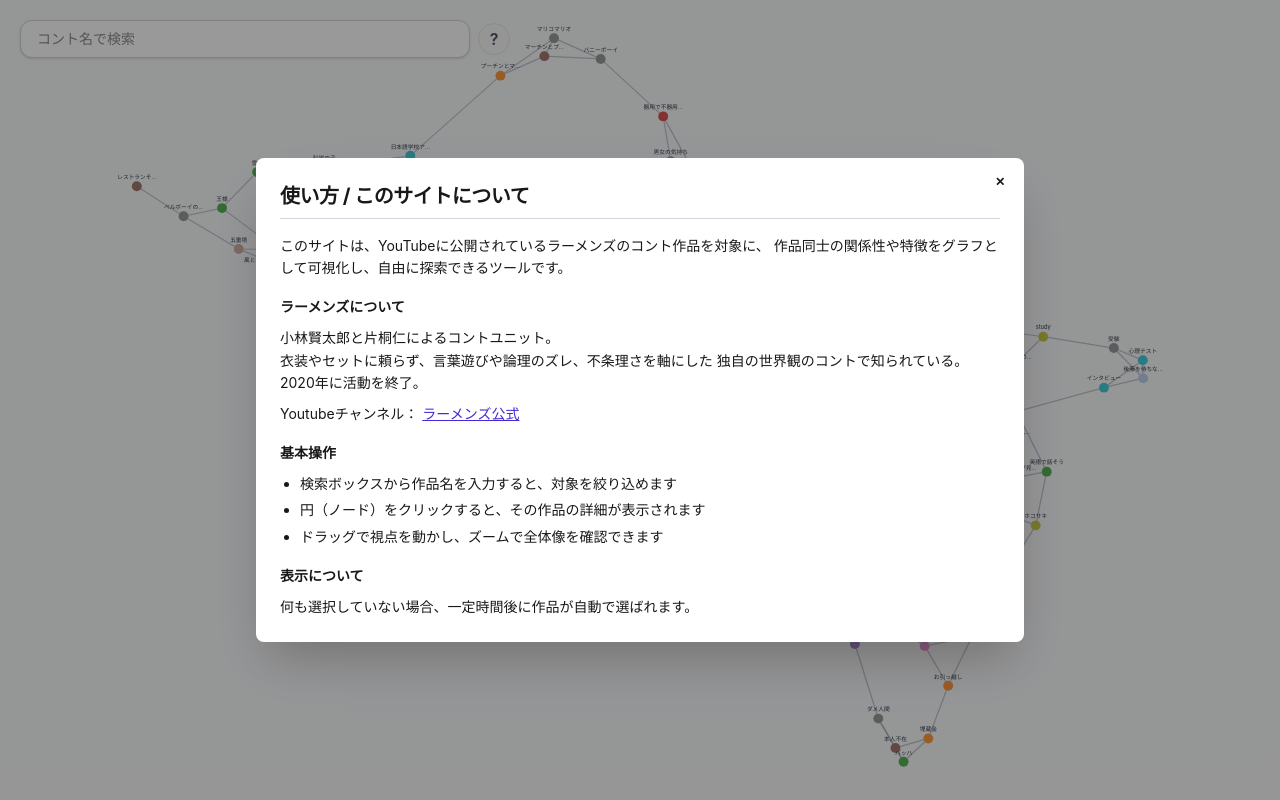
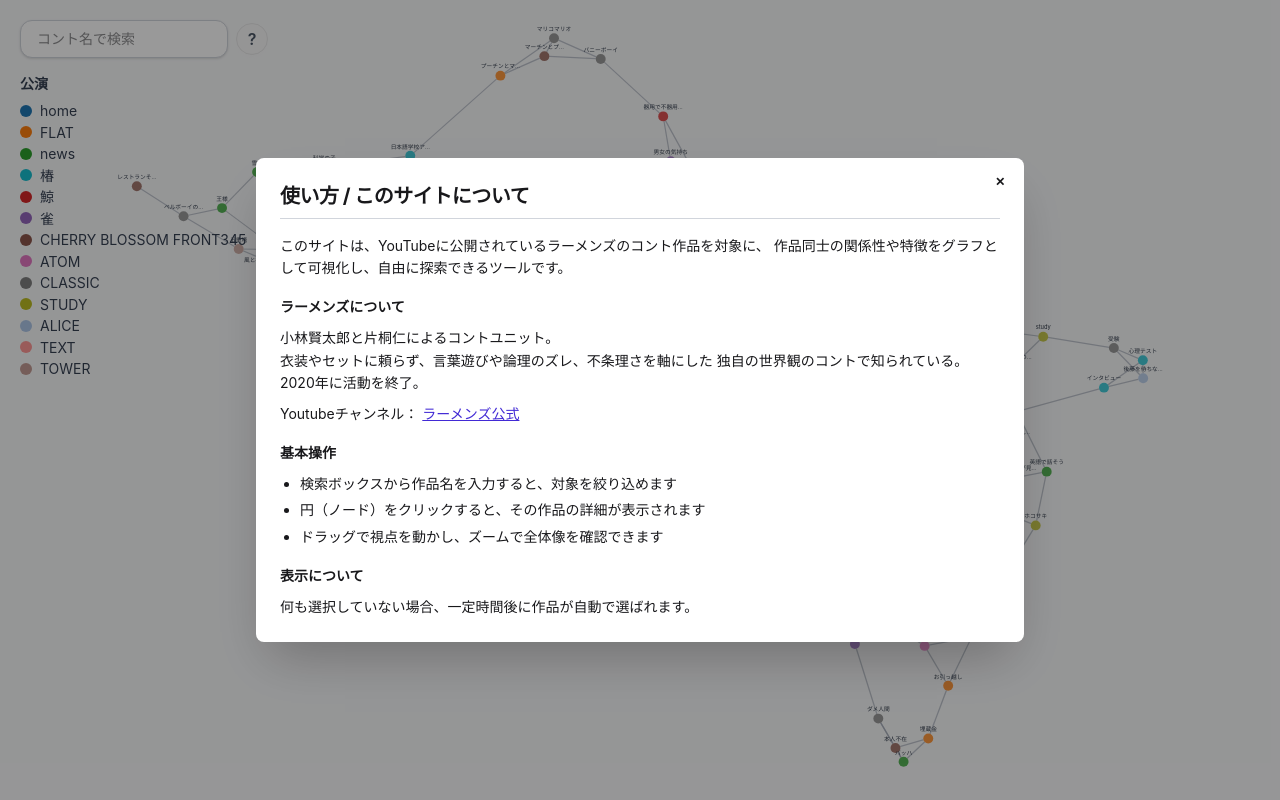
Before and after one commit to vdslab/theme2025-fruits, a React (Vite) app: page / in a window 1280 px wide. Built offline with nearby package versions, Linux system fonts and the light colour scheme.

Commit message:
選択した公演が強調されるように

```diff
--- a/src/components/Main.jsx
+++ b/src/components/Main.jsx
@@ -3,6 +3,7 @@
 import SearchBox from "./Controls/SearchBox";
 import HelpButton from "./Controls/HelpButton";
 import HelpModal from "./HelpModal";
+import Legend from "./charts/Legend";
 
 import { buildGraph } from "../lib/buildGraph";
 import { useEffect, useMemo, useState, useRef } from "react";
@@ -13,6 +14,7 @@
 
     const [contMetaData, setContMetaData] = useState([]);
     const [selectedContId, setSelectedContId] = useState(null);
+    const [highlightedPerformanceId, setHighlightedPerformanceId] = useState(null);
 
     const [performanceMetaData, setPerformanceMetaData] = useState([]);
 
@@ -53,8 +55,8 @@
                         props: r["小道具"] ?? "",
                         relatedPerformanceId: String(
                             r["関連性の強い公演(id)"] ??
-                                r["関連性の強い公演ID"] ??
-                                ""
+                            r["関連性の強い公演ID"] ??
+                            ""
                         ),
                         relatedPerformanceName: r["関連性の高い公演名"] ?? "",
                     }))
@@ -202,7 +204,8 @@
     return (
         <div className="relative h-full">
             <div className="pointer-events-none absolute left-0 z-40">
-                <div className="pointer-events-auto  px-5 py-5">
+                <div className="pointer-events-auto px-5 py-5 w-72 space-y-4">
+                    {/* 検索 + ヘルプ */}
                     <div className="flex items-center gap-2">
                         <SearchBox
                             contMetaData={contMetaData}
@@ -210,13 +213,33 @@
                         />
                         <HelpButton onOpen={() => setIsHelpOpen(true)} />
                     </div>
+
+                    {/* 凡例 */}
+                    <Legend
+                        performanceMetaData={performanceMetaData}
+                        highlightedPerformanceId={highlightedPerformanceId}
+                        onClickPerformance={(id) => {
+                            setHighlightedPerformanceId((prev) =>
+                                String(prev) === String(id) ? null : String(id)
+                            );
+                        }}
+                    />
+
                 </div>
             </div>
+
             <GraphLayer
                 nodes={graph?.nodes ?? null}
                 links={graph?.links ?? null}
+                highlightedPerformanceId={highlightedPerformanceId}
                 selectedContId={selectedContId}
                 onSelectContId={selectCont}
+                onClearHighlightedPerformance={() => {
+                    setHighlightedPerformanceId(null);
+                }}
+                onHighlightPerformance={(performanceId) => {
+                    setHighlightedPerformanceId(String(performanceId));
+                }}
             />
             <DetailContent
                 cont={selectedCont}
--- a/src/components/charts/Layer.jsx
+++ b/src/components/charts/Layer.jsx
@@ -12,7 +12,15 @@
         : text;
 }
 
-export default function GraphLayer({ nodes, links, selectedContId, onSelectContId }) {
+export default function GraphLayer({
+    nodes,
+    links,
+    selectedContId,
+    highlightedPerformanceId,
+    onSelectContId,
+    onClearHighlightedPerformance,
+    onHighlightPerformance,
+}) {
     const svgRef = useRef(null);
     const viewportRef = useRef(null);
     const zoomBehaviorRef = useRef(null);
@@ -137,7 +145,10 @@
                         width={200000}
                         height={200000}
                         fill="transparent"
-                        onClick={() => onSelectContId(null)}
+                        onClick={() => {
+                            onSelectContId(null);
+                            onClearHighlightedPerformance?.();
+                        }}
                     />
 
                     {/* ---- links ---- */}
@@ -201,21 +212,16 @@
                                 (selectedContId &&
                                     links.some(
                                         (l) =>
-                                            (l.source.id === selectedContId &&
-                                                l.target.id === n.id) ||
-                                            (l.target.id === selectedContId &&
-                                                l.source.id === n.id)
+                                            (l.source.id === selectedContId && l.target.id === n.id) ||
+                                            (l.target.id === selectedContId && l.source.id === n.id)
                                     )) ||
                                 (hoveredNodeId &&
                                     links.some(
                                         (l) =>
-                                            (l.source.id === hoveredNodeId &&
-                                                l.target.id === n.id) ||
-                                            (l.target.id === hoveredNodeId &&
-                                                l.source.id === n.id)
+                                            (l.source.id === hoveredNodeId && l.target.id === n.id) ||
+                                            (l.target.id === hoveredNodeId && l.source.id === n.id)
                                     ));
 
-                            // 強調の強さ
                             const hasSelection = selectedContId != null;
 
                             const emphasis = !hasSelection
@@ -228,18 +234,23 @@
                                         ? "medium"
                                         : "low";
 
-                            // ノードの大きさ
                             const r =
-                                emphasis === "high"
-                                    ? 16
-                                    : emphasis === "medium"
-                                        ? 13
-                                        : 12;
+                                emphasis === "high" ? 16 :
+                                    emphasis === "medium" ? 13 :
+                                        12;
+
+                            const shouldDeemphasizeByPerformance =
+                                highlightedPerformanceId != null &&
+                                n.performanceId !== highlightedPerformanceId;
 
                             const opacityClass =
-                                emphasis === "high" ? "opacity-100" :
-                                    emphasis === "medium" ? "opacity-80" :
-                                        "opacity-40";
+                                shouldDeemphasizeByPerformance
+                                    ? "opacity-40"
+                                    : emphasis === "high"
+                                        ? "opacity-100"
+                                        : emphasis === "medium"
+                                            ? "opacity-80"
+                                            : "opacity-40";
 
                             return (
                                 <g
@@ -257,8 +268,11 @@
                                         cy={n.y}
                                         r={r}
                                         fill="currentColor"
-                                        className={`cursor-pointer transition-all} ${opacityClass}`}
-                                        onClick={() => onSelectContId(n.id)}
+                                        className={`cursor-pointer transition-all ${opacityClass}`}
+                                        onClick={() => {
+                                            onSelectContId(n.id);
+                                            onHighlightPerformance?.(n.performanceId);
+                                        }}
                                     />
                                 </g>
                             );
--- a/src/components/charts/Legend.jsx
+++ b/src/components/charts/Legend.jsx
@@ -1,7 +1,7 @@
 import { useMemo } from "react";
 import { CONT_ID_TO_COLOR } from "../../lib/getContNodeClass";
 
-export default function Legend({ performanceMetaData }) {
+export default function Legend({ performanceMetaData, highlightedPerformanceId, onClickPerformance, }) {
     const performanceNameById = useMemo(() => {
         const m = new Map();
         for (const p of performanceMetaData ?? []) {
@@ -22,10 +22,20 @@
                         performanceNameById.get(String(id)) ??
                         `Performance ${id}`;
 
+                    const isActive =
+                        highlightedPerformanceId == null ||
+                        String(highlightedPerformanceId) === String(id);
+
                     return (
                         <div
                             key={id}
-                            className="flex items-center gap-2"
+                            className="flex items-center gap-2 cursor-pointer transition-opacity"
+                            style={{
+                                opacity: isActive ? 1 : 0.3,
+                            }}
+                            onClick={() => {
+                                onClickPerformance?.(id);
+                            }}
                         >
                             {/* 色丸 */}
                             <span
```
